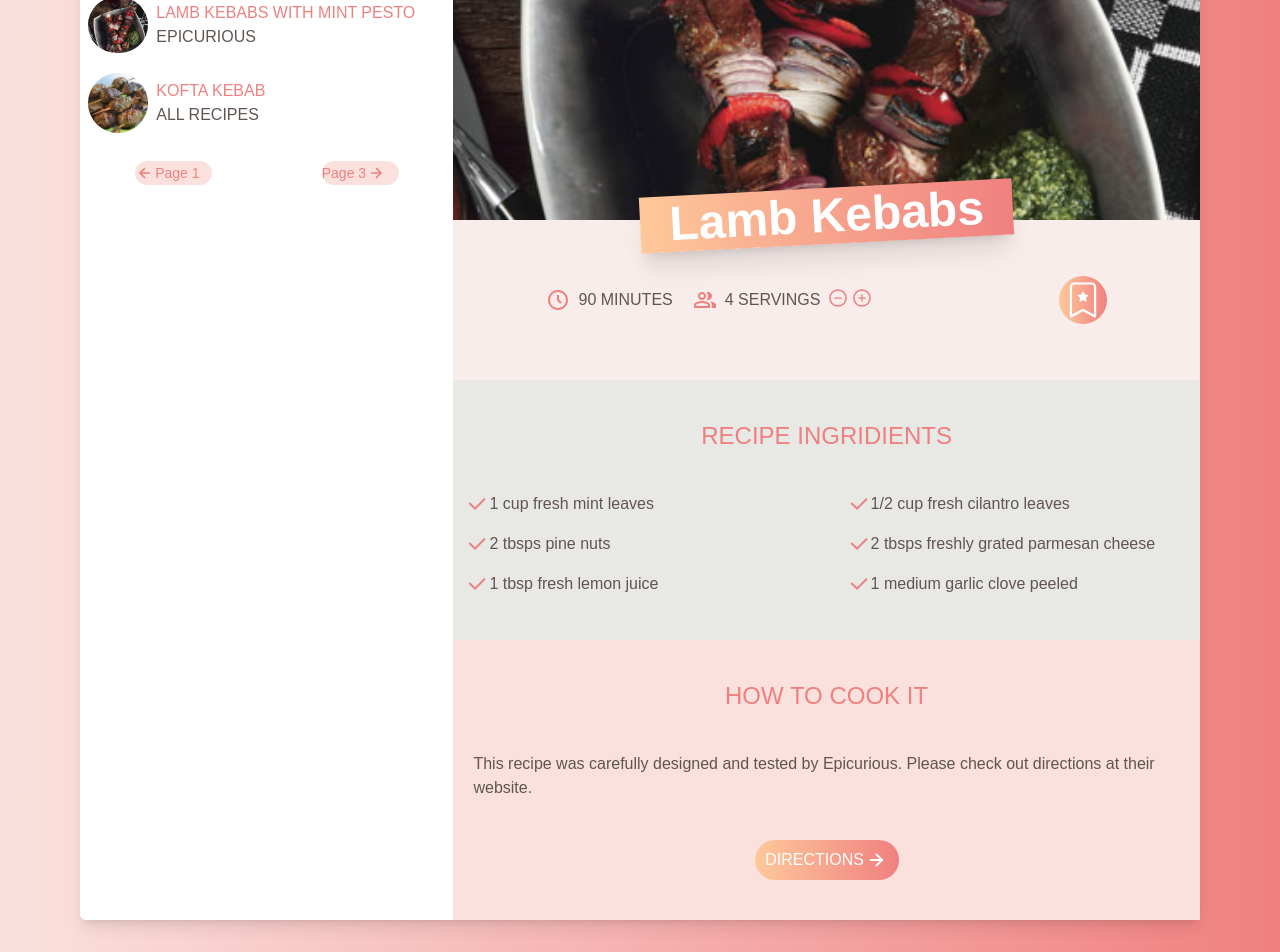
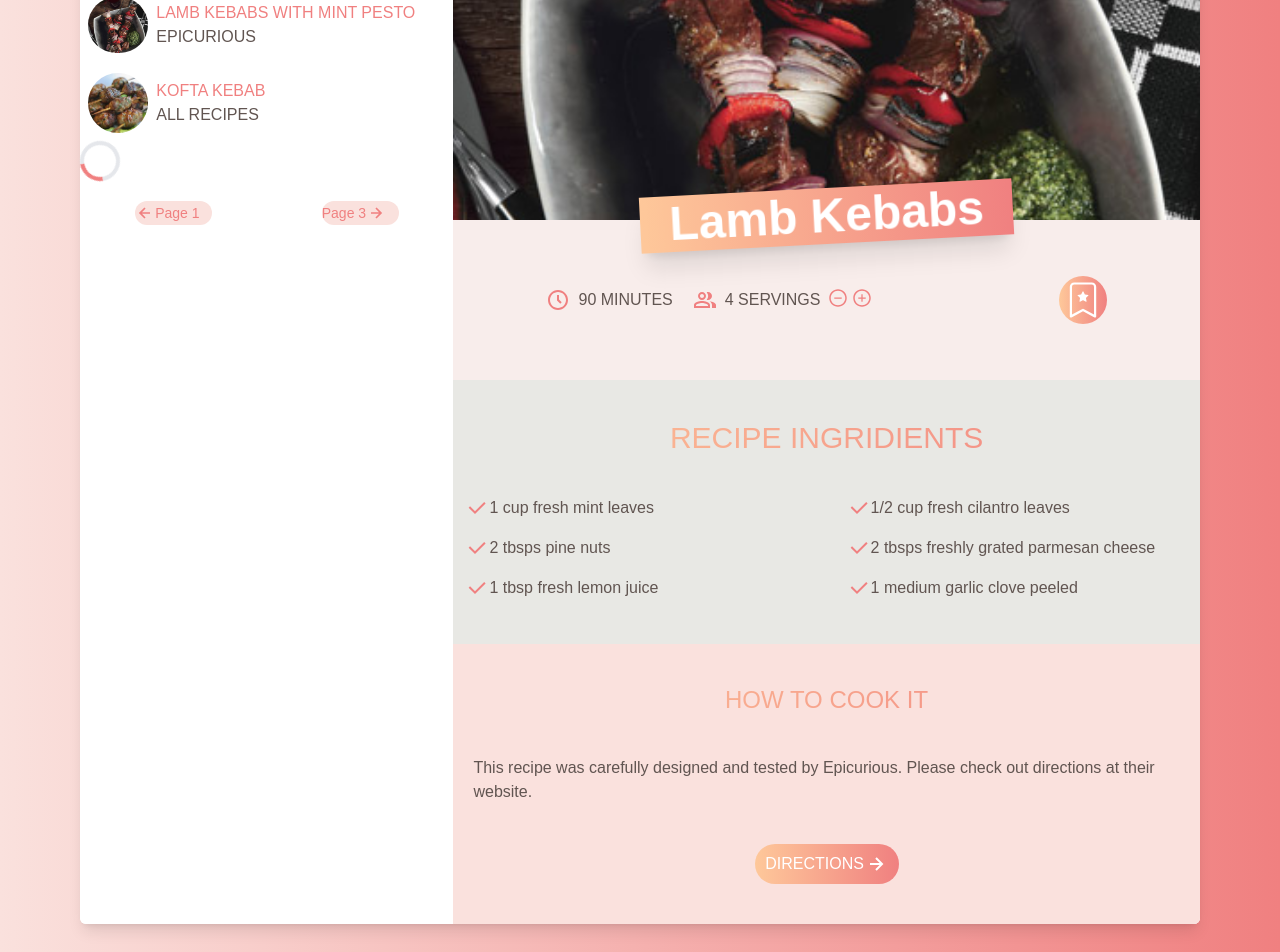
Before and after one commit to git9it/Recipe-aggregator, a Next.js app: page / in a window 1280 px wide. Shown: the part 220-1172 px from the top of the page. Built offline with nearby package versions, Linux system fonts and the light colour scheme.

Commit message:
Minor UI  changes

```diff
--- a/components/Header.tsx
+++ b/components/Header.tsx
@@ -7,13 +7,12 @@ import { BsBookmarkStar } from 'react-icons/bs';
 function Header() {
   return (
     <>
-      {' '}
       <div className="flex justify-between bg-[#F8EDEB] p-4 rounded-t-md">
         <div className="flex">
           <div className="w-12 h-12 bg-gradient-to-r from-[#FEC89A] to-[#F08080] rounded-full left-0 shrink-0">
             <MdFastfood className="w-12 h-12 p-[0.4rem] fill-white mx-auto" />
           </div>
-          <h1 className="font-bold text-5xl ml-2">Haval</h1>
+          <h1 className="text-5xl ml-2 font-Satisfy font-extralight">Eatty</h1>
         </div>
         <form className="flex align-middle bg-white rounded-full shadow-xl">
           <input
--- a/components/LeftSidebar.tsx
+++ b/components/LeftSidebar.tsx
@@ -4,8 +4,9 @@ import kebab from '../public/images/kebab.jpg';
 import kebab2 from '../public/images/kebab2.jpg';
 import kebab3 from '../public/images/kebab3.jpg';
 import { BiLeftArrowAlt, BiRightArrowAlt } from 'react-icons/bi';
+import Loader from './Loader';
 
-function LeftSidebar() {
+function LeftSidebar({ isLoading }) {
   return (
     <>
       <div className=" bg-white basis-1/3 py-5  rounded-bl-md">
@@ -50,7 +51,7 @@ function LeftSidebar() {
             <div>ALL RECIPES</div>
           </div>
         </div>
-
+        {isLoading && <Loader />}
         <ul className="flex justify-around mt-5">
           <button className="flex items-center bg-[#FAE1DD] rounded-full w-[4.8rem] h-6 hover:bg-[#FCD5CE] text-[#F08080] text-sm">
             <div className="flex">
--- /dev/null
+++ b/components/Loader.tsx
@@ -0,0 +1,13 @@
+import React from 'react';
+
+function Loader() {
+  return (
+    <div className="place-content-center w-20">
+      <div className="flex items-center gap-2 text-gray-500">
+        <span className="h-10 w-10 block rounded-full border-4 border-t-[#F08080] animate-spin"></span>
+      </div>
+    </div>
+  );
+}
+
+export default Loader;
--- a/components/MainContent.tsx
+++ b/components/MainContent.tsx
@@ -10,7 +10,7 @@ import { RiCheckFill } from 'react-icons/ri';
 function MainContent() {
   return (
     <>
-      <div className=" bg-[#F8EDEB] flex-1">
+      <div className=" bg-[#F8EDEB] flex-1 rounded-br-md">
         <div>
           <div className="h-[20rem] w-full bg-[url('../public/images/kb.png')] bg-no-repeat bg-cover bg-center"></div>
         </div>
@@ -43,7 +43,7 @@ function MainContent() {
           </div>
         </div>
         <div className="pb-11 bg-[#E8E8E4]">
-          <h2 className="text-2xl text-center py-10 text-[#F08080]">
+          <h2 className=" text-center py-10 text-transparent text-3xl bg-clip-text bg-gradient-to-r from-[#FEC89A] to-[#F08080] ">
             RECIPE INGRIDIENTS
           </h2>
           <ul className="grid grid-cols-2 gap-4">
@@ -73,15 +73,15 @@ function MainContent() {
             </li>
           </ul>
         </div>
-        <div className="bg-[#FAE1DD]">
-          <h2 className="text-2xl text-center py-10 text-[#F08080]">
+        <div className="bg-[#FAE1DD]  rounded-br-md">
+          <h2 className=" text-center py-10 text-transparent text-2xl bg-clip-text bg-gradient-to-r from-[#FEC89A] to-[#F08080] ">
             HOW TO COOK IT
           </h2>
           <p className="mx-5">
             This recipe was carefully designed and tested by Epicurious. Please
             check out directions at their website.
           </p>
-          <div className="flex justify-center">
+          <div className="flex justify-center  rounded-br-md">
             <button className="flex w-[9rem] h-10 bg-gradient-to-r from-[#FEC89A] to-[#F08080] rounded-full justify-center items-center my-10 hover:scale-105 transition duration-300 ease-in-out text-white">
               DIRECTIONS
               <BiRightArrowAlt className="w-6 h-6 fill-white" />
--- a/pages/index.tsx
+++ b/pages/index.tsx
@@ -3,8 +3,10 @@ import Head from 'next/head';
 import Header from '../components/Header';
 import LeftSidebar from '../components/LeftSidebar';
 import MainContent from '../components/MainContent';
+import { useState, useEffect } from 'react';
 
 export default function Home() {
+  const [isLoading, setIsLoading] = useState(true);
   return (
     <>
       <div>
@@ -34,7 +36,7 @@ export default function Home() {
               <div className="flex h-full  grow">
                 <div className="flex grow">
                   {/* Left sidebar */}
-                  <LeftSidebar />
+                  <LeftSidebar isLoading={isLoading} />
                   {/* main content */}
                   <MainContent />
                 </div>
--- a/styles/globals.css
+++ b/styles/globals.css
@@ -2,6 +2,7 @@
 @tailwind components;
 @tailwind utilities;
 @import url('https://fonts.googleapis.com/css2?family=Chivo&display=swap');
+@import url('https://fonts.googleapis.com/css2?family=Satisfy&display=swap');
 html,
 body {
   padding: 0;
--- a/tailwind.config.js
+++ b/tailwind.config.js
@@ -9,6 +9,7 @@ module.exports = {
     extend: {},
     fontFamily: {
       Chivo: ['Chivo', 'sans-serif'],
+      Satisfy: ['Satisfy', 'cursive'],
     },
   },
   plugins: [],
```
